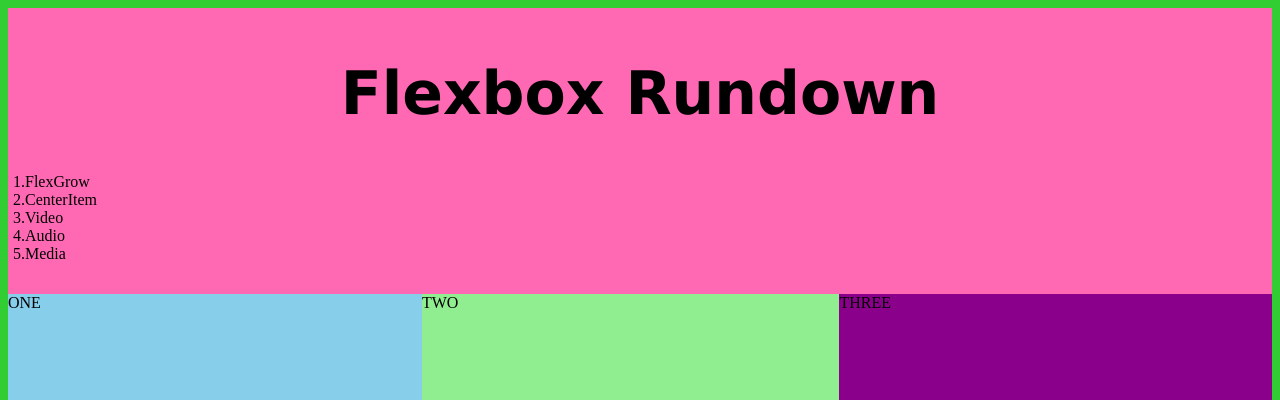
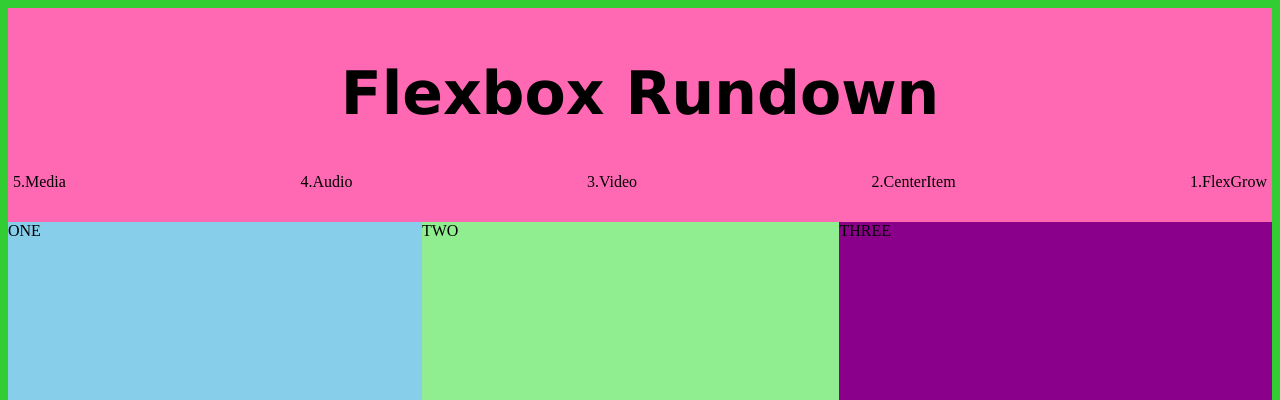
Before and after one commit to Xavier-Del-Barrio/week-5, a plain HTML site: page index.html in a window 1280 px wide. Shown: the top 400 px of the page. Drawn offline with Linux system fonts and the light colour scheme.

Commit message:
Update styles.css

```diff
--- a/styles.css
+++ b/styles.css
@@ -100,3 +100,10 @@ ul {
     list-style-type: none;
     padding: 5px;
 }
+
+.container-navigation {
+    display: flex;
+    flex-wrap: wrap;
+    flex-direction: row-reverse;
+    justify-content: space-between;
+}
```
